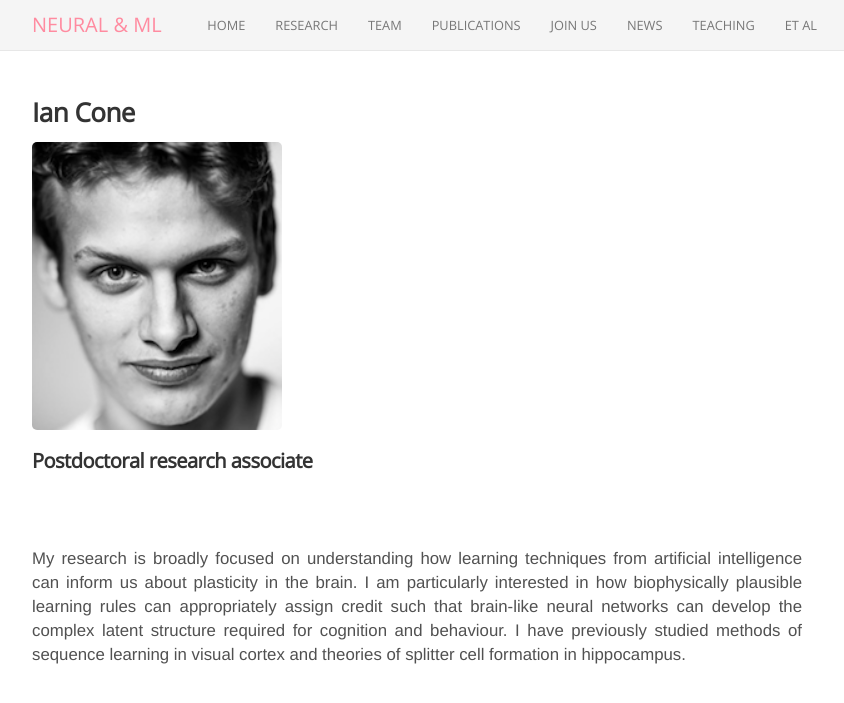
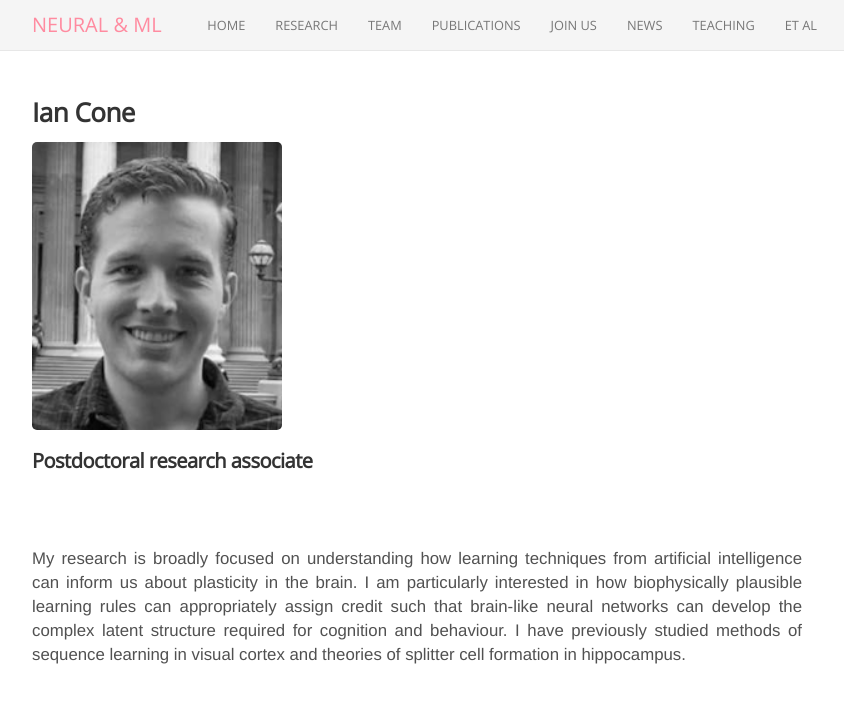
Before and after one commit to neuralml/neuralml.github.io, a Jekyll site: the page built from _people/RPC_joe_pemberton2.md, in a window 1280 px wide. Shown: the top 703 px of the page, without its empty margins (223-1067 px from the left). Built offline with Jekyll 4.4.1, drawn with Linux system fonts in a browser that asks for light colours; nearby versions of some CDN libraries.

Commit message:
Update RPC_joe_pemberton2.md

```diff
--- a/_people/RPC_joe_pemberton2.md
+++ b/_people/RPC_joe_pemberton2.md
@@ -1,7 +1,7 @@
 ---
 name: Ian Cone
 position: postdoc
-avatar: Joe_Pemberton.png
+avatar: Ian_bw.png
 joined: 2024
 affiliation: <span style="color:#FFFFFF">.</span><br><span style="color:#FFFFFF">.</span>
 ---
```
